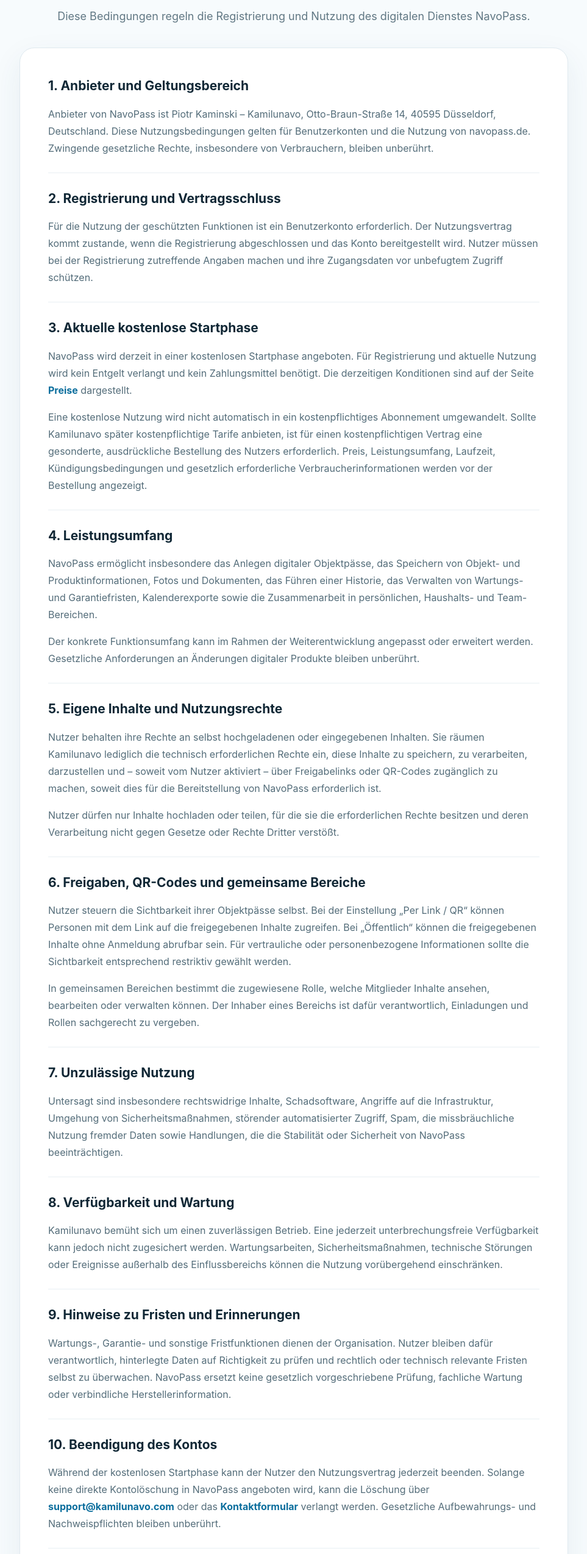
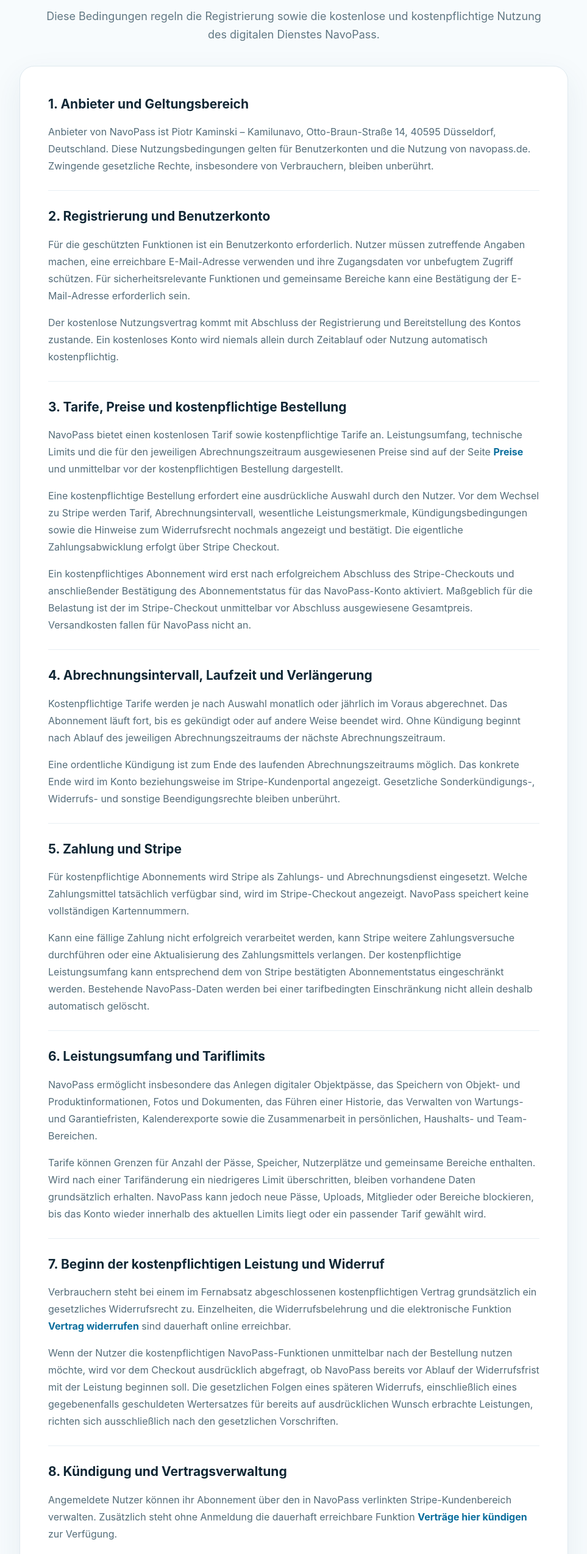
Before and after one commit to acciento89-bot/navopass, a Next.js app: page /nutzungsbedingungen in a window 1280 px wide. Shown: the part 251-2800 px from the top of the page at 61% size, without its empty margins (158-1121 px from the left). Built offline with nearby package versions, Linux system fonts and the light colour scheme.

Commit message:
update terms for paid Stripe subscriptions and consumer rights

```diff
--- a/app/nutzungsbedingungen/page.tsx
+++ b/app/nutzungsbedingungen/page.tsx
@@ -15,7 +15,7 @@ export default function TermsPage() {
         <section className={styles.hero}>
           <span className={styles.eyebrow}>NavoPass Bedingungen</span>
           <h1>Nutzungsbedingungen</h1>
-          <p>Diese Bedingungen regeln die Registrierung und Nutzung des digitalen Dienstes NavoPass.</p>
+          <p>Diese Bedingungen regeln die Registrierung sowie die kostenlose und kostenpflichtige Nutzung des digitalen Dienstes NavoPass.</p>
         </section>
 
         <article className={styles.legal}>
@@ -25,86 +25,114 @@ export default function TermsPage() {
           </section>
 
           <section>
-            <h2>2. Registrierung und Vertragsschluss</h2>
-            <p>Für die Nutzung der geschützten Funktionen ist ein Benutzerkonto erforderlich. Der Nutzungsvertrag kommt zustande, wenn die Registrierung abgeschlossen und das Konto bereitgestellt wird. Nutzer müssen bei der Registrierung zutreffende Angaben machen und ihre Zugangsdaten vor unbefugtem Zugriff schützen.</p>
+            <h2>2. Registrierung und Benutzerkonto</h2>
+            <p>Für die geschützten Funktionen ist ein Benutzerkonto erforderlich. Nutzer müssen zutreffende Angaben machen, eine erreichbare E-Mail-Adresse verwenden und ihre Zugangsdaten vor unbefugtem Zugriff schützen. Für sicherheitsrelevante Funktionen und gemeinsame Bereiche kann eine Bestätigung der E-Mail-Adresse erforderlich sein.</p>
+            <p>Der kostenlose Nutzungsvertrag kommt mit Abschluss der Registrierung und Bereitstellung des Kontos zustande. Ein kostenloses Konto wird niemals allein durch Zeitablauf oder Nutzung automatisch kostenpflichtig.</p>
           </section>
 
           <section>
-            <h2>3. Aktuelle kostenlose Startphase</h2>
-            <p>NavoPass wird derzeit in einer kostenlosen Startphase angeboten. Für Registrierung und aktuelle Nutzung wird kein Entgelt verlangt und kein Zahlungsmittel benötigt. Die derzeitigen Konditionen sind auf der Seite <Link href="/preise">Preise</Link> dargestellt.</p>
-            <p>Eine kostenlose Nutzung wird nicht automatisch in ein kostenpflichtiges Abonnement umgewandelt. Sollte Kamilunavo später kostenpflichtige Tarife anbieten, ist für einen kostenpflichtigen Vertrag eine gesonderte, ausdrückliche Bestellung des Nutzers erforderlich. Preis, Leistungsumfang, Laufzeit, Kündigungsbedingungen und gesetzlich erforderliche Verbraucherinformationen werden vor der Bestellung angezeigt.</p>
+            <h2>3. Tarife, Preise und kostenpflichtige Bestellung</h2>
+            <p>NavoPass bietet einen kostenlosen Tarif sowie kostenpflichtige Tarife an. Leistungsumfang, technische Limits und die für den jeweiligen Abrechnungszeitraum ausgewiesenen Preise sind auf der Seite <Link href="/preise">Preise</Link> und unmittelbar vor der kostenpflichtigen Bestellung dargestellt.</p>
+            <p>Eine kostenpflichtige Bestellung erfordert eine ausdrückliche Auswahl durch den Nutzer. Vor dem Wechsel zu Stripe werden Tarif, Abrechnungsintervall, wesentliche Leistungsmerkmale, Kündigungsbedingungen sowie die Hinweise zum Widerrufsrecht nochmals angezeigt und bestätigt. Die eigentliche Zahlungsabwicklung erfolgt über Stripe Checkout.</p>
+            <p>Ein kostenpflichtiges Abonnement wird erst nach erfolgreichem Abschluss des Stripe-Checkouts und anschließender Bestätigung des Abonnementstatus für das NavoPass-Konto aktiviert. Maßgeblich für die Belastung ist der im Stripe-Checkout unmittelbar vor Abschluss ausgewiesene Gesamtpreis. Versandkosten fallen für NavoPass nicht an.</p>
           </section>
 
           <section>
-            <h2>4. Leistungsumfang</h2>
-            <p>NavoPass ermöglicht insbesondere das Anlegen digitaler Objektpässe, das Speichern von Objekt- und Produktinformationen, Fotos und Dokumenten, das Führen einer Historie, das Verwalten von Wartungs- und Garantiefristen, Kalenderexporte sowie die Zusammenarbeit in persönlichen, Haushalts- und Team-Bereichen.</p>
-            <p>Der konkrete Funktionsumfang kann im Rahmen der Weiterentwicklung angepasst oder erweitert werden. Gesetzliche Anforderungen an Änderungen digitaler Produkte bleiben unberührt.</p>
+            <h2>4. Abrechnungsintervall, Laufzeit und Verlängerung</h2>
+            <p>Kostenpflichtige Tarife werden je nach Auswahl monatlich oder jährlich im Voraus abgerechnet. Das Abonnement läuft fort, bis es gekündigt oder auf andere Weise beendet wird. Ohne Kündigung beginnt nach Ablauf des jeweiligen Abrechnungszeitraums der nächste Abrechnungszeitraum.</p>
+            <p>Eine ordentliche Kündigung ist zum Ende des laufenden Abrechnungszeitraums möglich. Das konkrete Ende wird im Konto beziehungsweise im Stripe-Kundenportal angezeigt. Gesetzliche Sonderkündigungs-, Widerrufs- und sonstige Beendigungsrechte bleiben unberührt.</p>
           </section>
 
           <section>
-            <h2>5. Eigene Inhalte und Nutzungsrechte</h2>
+            <h2>5. Zahlung und Stripe</h2>
+            <p>Für kostenpflichtige Abonnements wird Stripe als Zahlungs- und Abrechnungsdienst eingesetzt. Welche Zahlungsmittel tatsächlich verfügbar sind, wird im Stripe-Checkout angezeigt. NavoPass speichert keine vollständigen Kartennummern.</p>
+            <p>Kann eine fällige Zahlung nicht erfolgreich verarbeitet werden, kann Stripe weitere Zahlungsversuche durchführen oder eine Aktualisierung des Zahlungsmittels verlangen. Der kostenpflichtige Leistungsumfang kann entsprechend dem von Stripe bestätigten Abonnementstatus eingeschränkt werden. Bestehende NavoPass-Daten werden bei einer tarifbedingten Einschränkung nicht allein deshalb automatisch gelöscht.</p>
+          </section>
+
+          <section>
+            <h2>6. Leistungsumfang und Tariflimits</h2>
+            <p>NavoPass ermöglicht insbesondere das Anlegen digitaler Objektpässe, das Speichern von Objekt- und Produktinformationen, Fotos und Dokumenten, das Führen einer Historie, das Verwalten von Wartungs- und Garantiefristen, Kalenderexporte sowie die Zusammenarbeit in persönlichen, Haushalts- und Team-Bereichen.</p>
+            <p>Tarife können Grenzen für Anzahl der Pässe, Speicher, Nutzerplätze und gemeinsame Bereiche enthalten. Wird nach einer Tarifänderung ein niedrigeres Limit überschritten, bleiben vorhandene Daten grundsätzlich erhalten. NavoPass kann jedoch neue Pässe, Uploads, Mitglieder oder Bereiche blockieren, bis das Konto wieder innerhalb des aktuellen Limits liegt oder ein passender Tarif gewählt wird.</p>
+          </section>
+
+          <section>
+            <h2>7. Beginn der kostenpflichtigen Leistung und Widerruf</h2>
+            <p>Verbrauchern steht bei einem im Fernabsatz abgeschlossenen kostenpflichtigen Vertrag grundsätzlich ein gesetzliches Widerrufsrecht zu. Einzelheiten, die Widerrufsbelehrung und die elektronische Funktion <Link href="/vertrag-widerrufen">Vertrag widerrufen</Link> sind dauerhaft online erreichbar.</p>
+            <p>Wenn der Nutzer die kostenpflichtigen NavoPass-Funktionen unmittelbar nach der Bestellung nutzen möchte, wird vor dem Checkout ausdrücklich abgefragt, ob NavoPass bereits vor Ablauf der Widerrufsfrist mit der Leistung beginnen soll. Die gesetzlichen Folgen eines späteren Widerrufs, einschließlich eines gegebenenfalls geschuldeten Wertersatzes für bereits auf ausdrücklichen Wunsch erbrachte Leistungen, richten sich ausschließlich nach den gesetzlichen Vorschriften.</p>
+          </section>
+
+          <section>
+            <h2>8. Kündigung und Vertragsverwaltung</h2>
+            <p>Angemeldete Nutzer können ihr Abonnement über den in NavoPass verlinkten Stripe-Kundenbereich verwalten. Zusätzlich steht ohne Anmeldung die dauerhaft erreichbare Funktion <Link href="/vertrag-kuendigen">Verträge hier kündigen</Link> zur Verfügung.</p>
+            <p>Eine ordentliche Kündigung zum nächstmöglichen Zeitpunkt wird bei eindeutig zuordenbarem Stripe-Abonnement automatisiert zum Ende des laufenden Abrechnungszeitraums vorgemerkt. Kündigungen mit einem anderen gewünschten Beendigungszeitpunkt sowie außerordentliche Kündigungen werden mit Inhalt, Datum und Uhrzeit erfasst und entsprechend den gesetzlichen und vertraglichen Voraussetzungen bearbeitet. Der Eingang wird elektronisch bestätigt.</p>
+          </section>
+
+          <section>
+            <h2>9. Tarifwechsel</h2>
+            <p>Bei einem bestehenden kostenpflichtigen Abonnement erfolgt ein Tarif- oder Abrechnungswechsel über die hierfür bereitgestellten Stripe- beziehungsweise NavoPass-Funktionen. Vor einem Wechsel werden die dort maßgeblichen Preise und Abrechnungsfolgen angezeigt. Ein zweites paralleles NavoPass-Abonnement wird durch den normalen Tarifwechsel nicht beabsichtigt.</p>
+          </section>
+
+          <section>
+            <h2>10. Eigene Inhalte und Nutzungsrechte</h2>
             <p>Nutzer behalten ihre Rechte an selbst hochgeladenen oder eingegebenen Inhalten. Sie räumen Kamilunavo lediglich die technisch erforderlichen Rechte ein, diese Inhalte zu speichern, zu verarbeiten, darzustellen und – soweit vom Nutzer aktiviert – über Freigabelinks oder QR-Codes zugänglich zu machen, soweit dies für die Bereitstellung von NavoPass erforderlich ist.</p>
             <p>Nutzer dürfen nur Inhalte hochladen oder teilen, für die sie die erforderlichen Rechte besitzen und deren Verarbeitung nicht gegen Gesetze oder Rechte Dritter verstößt.</p>
           </section>
 
           <section>
-            <h2>6. Freigaben, QR-Codes und gemeinsame Bereiche</h2>
-            <p>Nutzer steuern die Sichtbarkeit ihrer Objektpässe selbst. Bei der Einstellung „Per Link / QR“ können Personen mit dem Link auf die freigegebenen Inhalte zugreifen. Bei „Öffentlich“ können die freigegebenen Inhalte ohne Anmeldung abrufbar sein. Für vertrauliche oder personenbezogene Informationen sollte die Sichtbarkeit entsprechend restriktiv gewählt werden.</p>
+            <h2>11. Freigaben, QR-Codes und gemeinsame Bereiche</h2>
+            <p>Nutzer steuern die Sichtbarkeit ihrer Objektpässe selbst. Bei „Per Link / QR“ können Personen mit dem Link auf freigegebene Inhalte zugreifen. Bei „Öffentlich“ können freigegebene Inhalte ohne Anmeldung abrufbar sein. Für vertrauliche oder personenbezogene Informationen sollte eine restriktive Sichtbarkeit gewählt werden.</p>
             <p>In gemeinsamen Bereichen bestimmt die zugewiesene Rolle, welche Mitglieder Inhalte ansehen, bearbeiten oder verwalten können. Der Inhaber eines Bereichs ist dafür verantwortlich, Einladungen und Rollen sachgerecht zu vergeben.</p>
           </section>
 
           <section>
-            <h2>7. Unzulässige Nutzung</h2>
-            <p>Untersagt sind insbesondere rechtswidrige Inhalte, Schadsoftware, Angriffe auf die Infrastruktur, Umgehung von Sicherheitsmaßnahmen, störender automatisierter Zugriff, Spam, die missbräuchliche Nutzung fremder Daten sowie Handlungen, die die Stabilität oder Sicherheit von NavoPass beeinträchtigen.</p>
+            <h2>12. Unzulässige Nutzung</h2>
+            <p>Untersagt sind insbesondere rechtswidrige Inhalte, Schadsoftware, Angriffe auf die Infrastruktur, Umgehung von Sicherheitsmaßnahmen, störender automatisierter Zugriff, Spam, die missbräuchliche Nutzung fremder Daten sowie Handlungen, die Stabilität oder Sicherheit von NavoPass beeinträchtigen.</p>
           </section>
 
           <section>
-            <h2>8. Verfügbarkeit und Wartung</h2>
+            <h2>13. Verfügbarkeit, Wartung und Änderungen</h2>
             <p>Kamilunavo bemüht sich um einen zuverlässigen Betrieb. Eine jederzeit unterbrechungsfreie Verfügbarkeit kann jedoch nicht zugesichert werden. Wartungsarbeiten, Sicherheitsmaßnahmen, technische Störungen oder Ereignisse außerhalb des Einflussbereichs können die Nutzung vorübergehend einschränken.</p>
+            <p>Der Funktionsumfang kann weiterentwickelt werden. Für Änderungen laufender Verbraucherverträge und digitaler Produkte gelten die gesetzlichen Voraussetzungen.</p>
           </section>
 
           <section>
-            <h2>9. Hinweise zu Fristen und Erinnerungen</h2>
+            <h2>14. Hinweise zu Fristen und Erinnerungen</h2>
             <p>Wartungs-, Garantie- und sonstige Fristfunktionen dienen der Organisation. Nutzer bleiben dafür verantwortlich, hinterlegte Daten auf Richtigkeit zu prüfen und rechtlich oder technisch relevante Fristen selbst zu überwachen. NavoPass ersetzt keine gesetzlich vorgeschriebene Prüfung, fachliche Wartung oder verbindliche Herstellerinformation.</p>
           </section>
 
           <section>
-            <h2>10. Beendigung des Kontos</h2>
-            <p>Während der kostenlosen Startphase kann der Nutzer den Nutzungsvertrag jederzeit beenden. Solange keine direkte Kontolöschung in NavoPass angeboten wird, kann die Löschung über <a href="mailto:support@kamilunavo.com">support@kamilunavo.com</a> oder das <Link href="/kontakt">Kontaktformular</Link> verlangt werden. Gesetzliche Aufbewahrungs- und Nachweispflichten bleiben unberührt.</p>
+            <h2>15. Kontolöschung</h2>
+            <p>Das Benutzerkonto kann in den Einstellungen gelöscht werden, soweit keine gemeinsam verwalteten Bereiche zunächst aufgeräumt werden müssen. Ist dem Konto ein noch laufendes NavoPass-Abonnement zugeordnet, versucht NavoPass dieses vor der endgültigen Kontolöschung bei Stripe zu beenden. Schlägt die Beendigung technisch fehl, wird die Kontolöschung abgebrochen, damit kein laufendes Abonnement ohne zugehöriges Konto zurückbleibt.</p>
+            <p>Gesetzliche Aufbewahrungs-, Abrechnungs-, Erstattungs- und Nachweispflichten bleiben von der Kontolöschung unberührt.</p>
           </section>
 
           <section>
-            <h2>11. Haftung</h2>
-            <p>Die Haftung richtet sich nach den gesetzlichen Vorschriften. Bei leichter Fahrlässigkeit und Verletzung einer wesentlichen Vertragspflicht ist die Haftung, soweit gesetzlich zulässig, auf den vorhersehbaren vertragstypischen Schaden begrenzt. Unberührt bleiben insbesondere Fälle von Vorsatz, grober Fahrlässigkeit, Schäden an Leben, Körper oder Gesundheit sowie zwingende gesetzliche Haftung.</p>
+            <h2>16. Haftung</h2>
+            <p>Die Haftung richtet sich nach den gesetzlichen Vorschriften. Bei leichter Fahrlässigkeit und Verletzung einer wesentlichen Vertragspflicht ist die Haftung, soweit gesetzlich zulässig, auf den vorhersehbaren vertragstypischen Schaden begrenzt. Unberührt bleiben insbesondere Vorsatz, grobe Fahrlässigkeit, Schäden an Leben, Körper oder Gesundheit sowie zwingende gesetzliche Haftung.</p>
           </section>
 
           <section>
-            <h2>12. Datenschutz</h2>
-            <p>Informationen zur Verarbeitung personenbezogener Daten sind in der <Link href="/datenschutz">Datenschutzerklärung</Link> beschrieben.</p>
+            <h2>17. Datenschutz</h2>
+            <p>Informationen zur Verarbeitung personenbezogener Daten, einschließlich der Zahlungsabwicklung über Stripe, sind in der <Link href="/datenschutz">Datenschutzerklärung</Link> beschrieben.</p>
           </section>
 
           <section>
-            <h2>13. Verbraucherstreitbeilegung</h2>
+            <h2>18. Verbraucherstreitbeilegung</h2>
             <p>Kamilunavo ist weder bereit noch verpflichtet, an Streitbeilegungsverfahren vor einer Verbraucherschlichtungsstelle teilzunehmen. Die frühere EU-Plattform für Online-Streitbeilegung ist eingestellt; deshalb wird kein veralteter OS-Link angegeben.</p>
           </section>
 
           <section>
-            <h2>14. Anwendbares Recht</h2>
+            <h2>19. Anwendbares Recht</h2>
             <p>Es gilt deutsches Recht unter Ausschluss des UN-Kaufrechts. Gegenüber Verbrauchern gilt diese Rechtswahl nur, soweit dadurch nicht der Schutz zwingender Vorschriften des Staates ihres gewöhnlichen Aufenthalts entzogen wird. Gesetzliche Gerichtsstandsregelungen bleiben unberührt.</p>
           </section>
 
           <section>
-            <h2>15. Änderungen</h2>
-            <p>Diese Bedingungen können angepasst werden, wenn sich NavoPass oder der rechtliche Rahmen ändern. Änderungen bestehender Nutzungsverträge erfolgen nur im Rahmen der gesetzlichen Voraussetzungen. Eine Einführung kostenpflichtiger Tarife führt ohne ausdrückliche Bestellung nicht zu einer Zahlungspflicht.</p>
+            <h2>20. Änderungen dieser Bedingungen</h2>
+            <p>Diese Bedingungen können angepasst werden, wenn sich NavoPass oder der rechtliche Rahmen ändern. Änderungen bestehender Verträge erfolgen nur im Rahmen der gesetzlichen Voraussetzungen. Ein kostenloser Tarif wird ohne eine neue ausdrückliche kostenpflichtige Bestellung nicht automatisch kostenpflichtig.</p>
           </section>
 
-          <nav className={styles.legalLinks} aria-label="Weitere Informationen">
-            <Link href="/impressum">Impressum</Link>
-            <Link href="/datenschutz">Datenschutz</Link>
-            <Link href="/preise">Preise</Link>
-            <Link href="/kontakt">Kontakt</Link>
-          </nav>
-          <p className={styles.meta}>Stand: 15. August 2026</p>
+          <nav className={styles.legalLinks} aria-label="Weitere Informationen"><Link href="/impressum">Impressum</Link><Link href="/datenschutz">Datenschutz</Link><Link href="/preise">Preise</Link><Link href="/vertrag-widerrufen">Vertrag widerrufen</Link><Link href="/vertrag-kuendigen">Verträge hier kündigen</Link><Link href="/kontakt">Kontakt</Link></nav>
+          <p className={styles.meta}>Stand: 17. August 2026 · Version 2026-08-17-paid-v1</p>
         </article>
       </main>
     </PublicShell>
```
